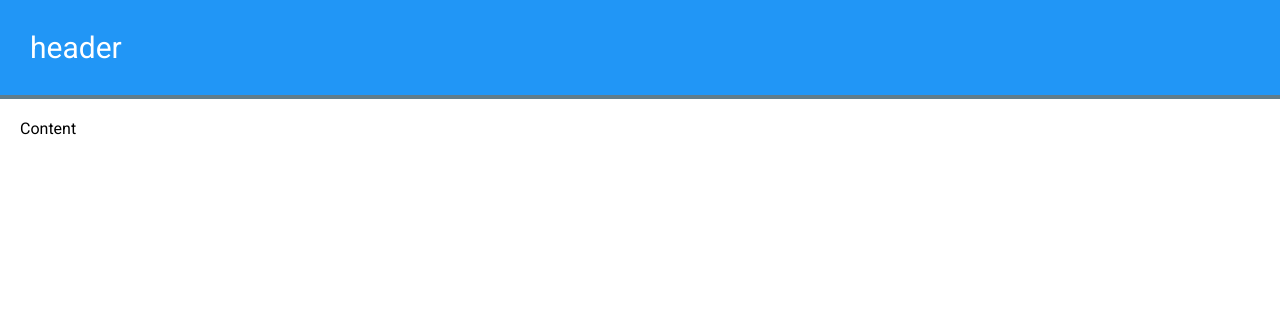
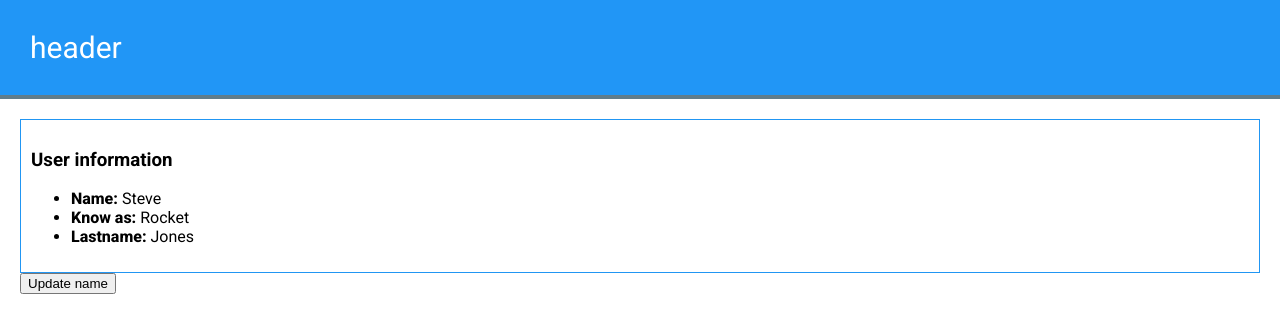
Before and after one commit to ferlobo1985/UDMY-VUE25-Comps-project, a Vue app: page / in a window 1280 px wide. Shown: the top 332 px of the page. Built offline with nearby package versions, Linux system fonts and the light colour scheme.

Commit message:
05-Sharing props
05-Sharing props

```diff
--- a/src/App.vue
+++ b/src/App.vue
@@ -2,12 +2,26 @@
     <div>
         <app-header/>
         <div class="container">
-            Content
+            <UserProfile
+                :alsoKnownAs="data.name"
+                lastname="Jones"
+            />
+            <button @click="updateName">Update name</button>
         </div>
     </div>
 </template>
 
 <script setup>
+    import UserProfile from '@/components/User/Profile.vue';
+    import { reactive } from 'vue';
+
+    const data = reactive({
+        name:'Rocket'
+    })
+
+    const updateName = () => {
+        data.name = "Golden child"
+    }
 
 </script>
 
--- /dev/null
+++ b/src/components/User/Profile.vue
@@ -0,0 +1,25 @@
+<template>
+    <div class="user_profile">
+        <h3>User information</h3>
+        <ul>
+            <li><span>Name:</span> {{ name }}</li>
+            <li><span>Know as:</span> {{ alsoKnownAs }}</li>
+            <li><span>Lastname:</span> {{ lastname }}</li>
+        </ul>
+    </div>
+</template>
+
+<script setup>
+    const props = defineProps(['alsoKnownAs','lastname'])
+    const name = 'Steve'
+</script>
+
+<style scoped>
+    span {
+        font-weight: 800;
+    }
+    .user_profile {
+        border: 1px solid #2196F3;
+        padding: 10px;
+    }
+</style>
```
